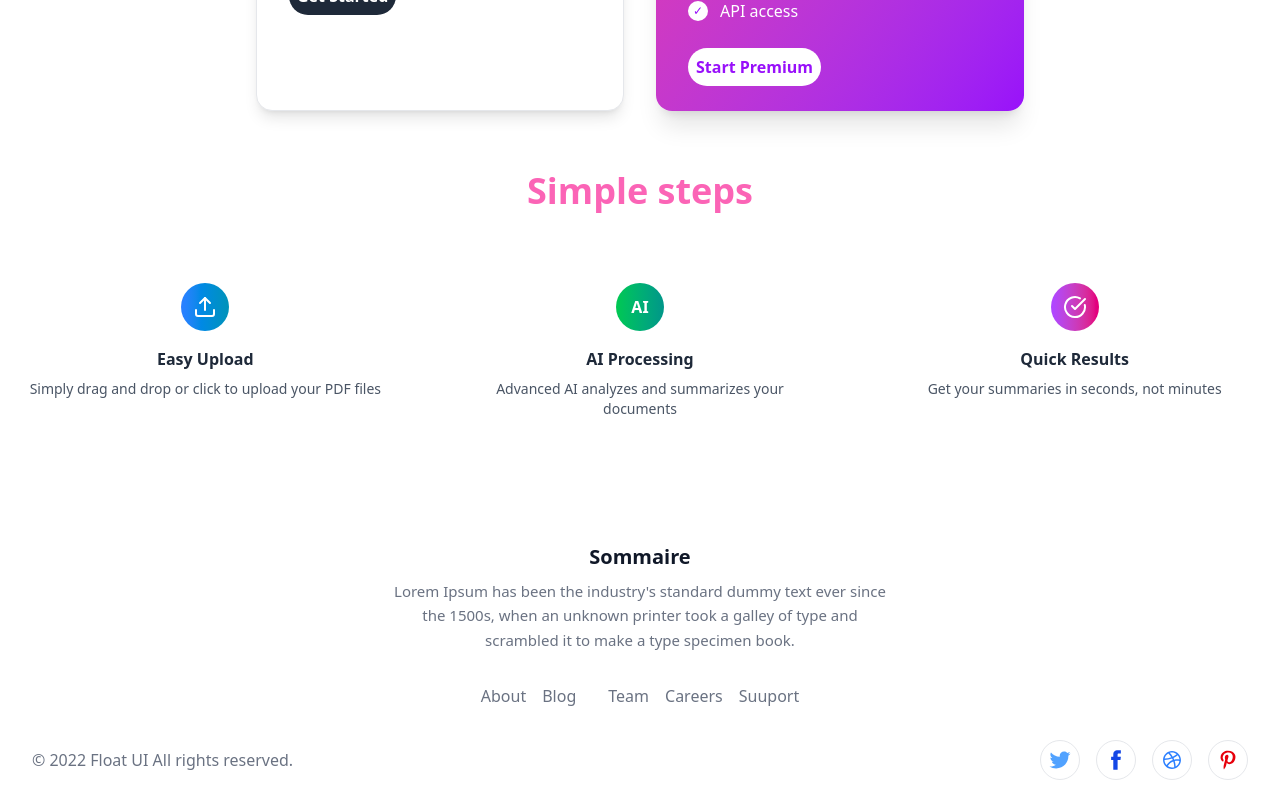
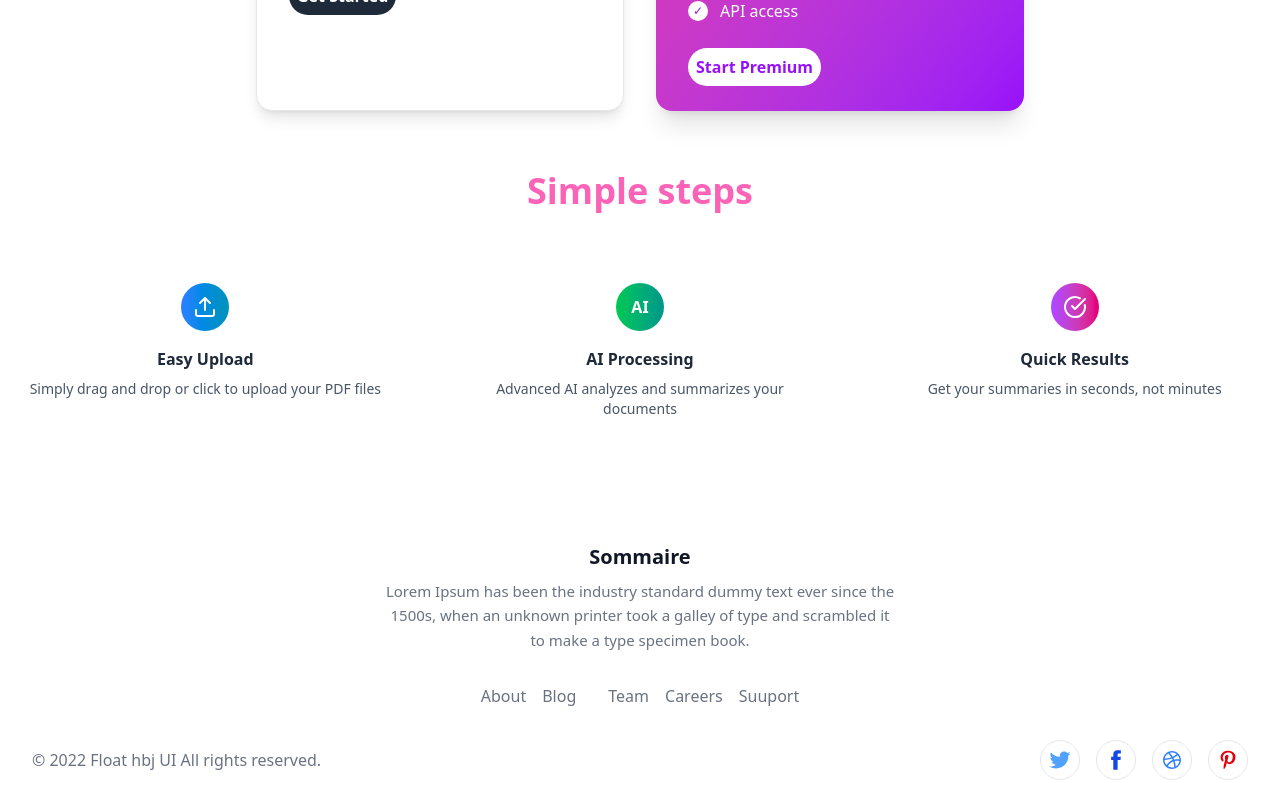
Before and after one commit to fabulousfatii/pdf-summary, a Next.js app: page / in a window 1280 px wide. Shown: the part 1354-2154 px from the top of the page. Built offline with nearby package versions, Linux system fonts and the light colour scheme; no server answers.

Commit message:
footer changed

```diff
--- a/components/Footer.tsx
+++ b/components/Footer.tsx
@@ -40,7 +40,7 @@ const Footer=()=>{
 
 
                 <p className="leading-relaxed mt-2 text-[15px]">
-                    Lorem Ipsum has been the industry's standard dummy text ever since the 1500s, when an unknown printer took a galley of type and scrambled it to make a type specimen book.
+                    Lorem Ipsum has been the industry  standard dummy text ever since the 1500s, when an unknown printer took a galley of type and scrambled it to make a type specimen book.
                 </p>
             </div>
             <ul className="items-center justify-center mt-8 space-y-5 sm:flex sm:space-x-4 sm:space-y-0">
@@ -56,7 +56,7 @@ const Footer=()=>{
             </ul>
             <div className="mt-8 items-center justify-between sm:flex">
                 <div className="mt-4 sm:mt-0">
-                    &copy; 2022 Float UI All rights reserved.
+                    &copy; 2022 Float hbj UI All rights reserved.
                 </div>
                 <div className="mt-6 sm:mt-0">
                     <ul className="flex items-center space-x-4">
```
